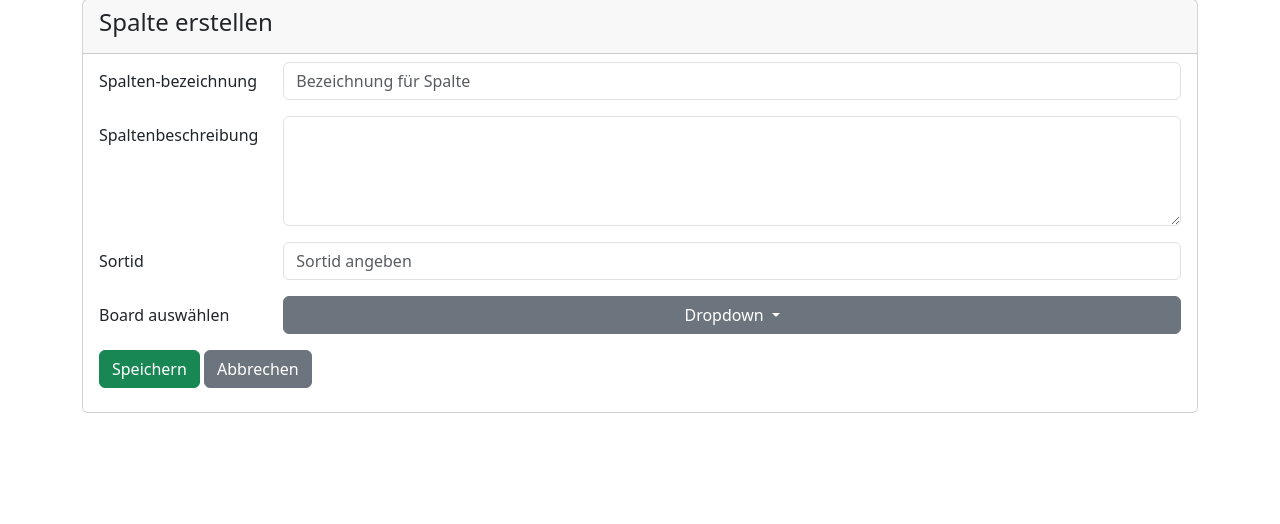
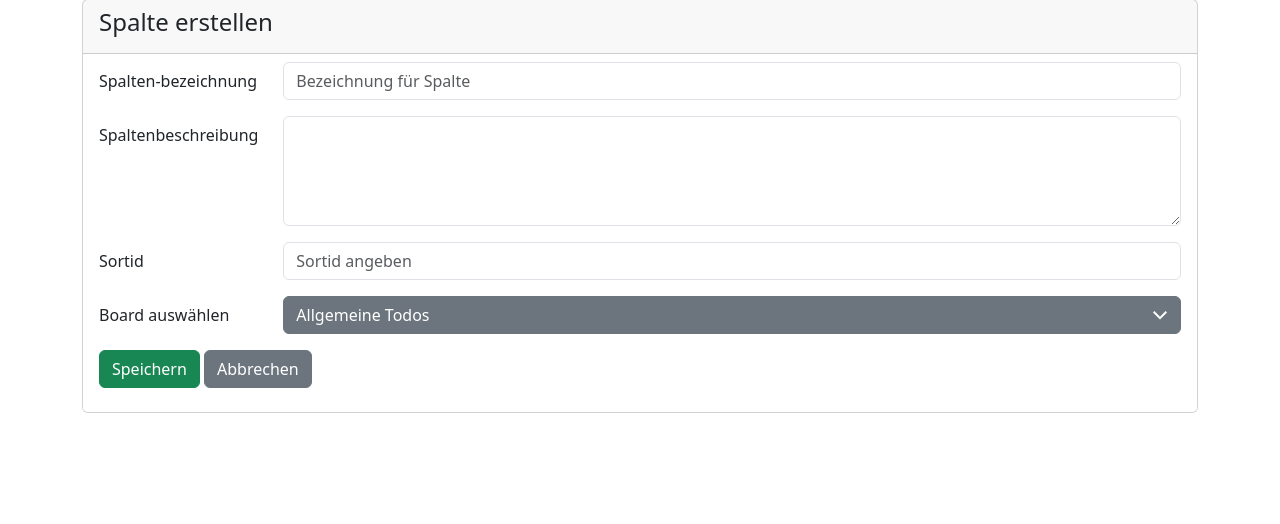
Before and after one commit to JDeffner/Webentwicklung, a PHP site: page /Uebung02/SpalteErstellen.html in a window 1280 px wide. Shown: the part 137-661 px from the top of the page. Run offline with PHP 8.4, Linux system fonts and the light colour scheme.

Commit message:
Uebung02

```diff
--- a/Uebung02/SpalteErstellen.html
+++ b/Uebung02/SpalteErstellen.html
@@ -63,21 +63,43 @@
                </div>
              </div>
 
-        <div class="mb-3 row">
-          <label for="Sortid" class="col-sm-2 col-form-label">Board auswählen</label>
+        <!--Hier unser alter code: -->
+        <!--<div class="mb-3 row">
+          <label for="sortid" class="col-sm-2 col-form-label">Board auswählen</label>
           <div class="dropdown col-sm-10">
             <button class="btn btn-secondary dropdown-toggle w-100" type="button" data-bs-toggle="dropdown" aria-expanded="false">
-              Dropdown
+              Allgemeine Tools
             </button>
             <ul class="dropdown-menu">
-              <li><button class="dropdown-item" type="button">Action</button></li>
-              <li><button class="dropdown-item" type="button">Another action</button></li>
-              <li><button class="dropdown-item" type="button">Something else here</button></li>
+              <li><button class="dropdown-item" type="button">Option 1</button></li>
+              <li><button class="dropdown-item" type="button">Option 2</button></li>
+              <li><button class="dropdown-item" type="button">Option 3</button></li>
             </ul>
+          </div>
+        </div>-->
+
+        <!--neuer code für den dropdown button um den text links und den pfeil rechts zu haben-->
+        <div class="mb-3 row align-items-center">
+          <label for="sortid" class="col-sm-2 col-form-label">Board auswählen</label>
+          <div class="dropdown col-sm-10 text-end">
+            <button class="btn btn-secondary w-100 text-start" type="button" data-bs-toggle="dropdown" aria-expanded="false">
+              Allgemeine Todos
+              <span class="float-end">
+                <svg xmlns="http://www.w3.org/2000/svg" width="16" height="16" fill="currentColor" class="bi bi-caret-down" viewBox="0 0 16 16">
+                    <path d="M8 10.535 1 3.536 2.414 2.12 8 7.694 13.586 2.12 15 3.536z"/>
+                </svg>
+            </span>
+            </button>
+            <ul class="dropdown-menu">
+              <li><button class="dropdown-item" type="button">Option 1</button></li>
+              <li><button class="dropdown-item" type="button">Option 2</button></li>
+              <li><button class="dropdown-item" type="button">Option 3</button></li>
+            </ul>
+          </div>
         </div>
 
 
-        </div>
+
 
 
         <button type="button" class="btn btn-success mb-3">Speichern</button>
@@ -89,6 +111,8 @@
 </main>
 
 
+
+<nav class="navbar fixed-bottom navbar-expand-lg bg-success navbar-dark">
   <footer>
     <div class="container pt-5 pb-4">
       <div class="row">
@@ -114,6 +138,7 @@
       </div>
     </div>
   </footer>
+</nav>
 
 
 </body>
--- a/Uebung02/Spalten.html
+++ b/Uebung02/Spalten.html
@@ -46,7 +46,7 @@
             <li class="list-group-item">
                 <button type="button" class="btn btn-primary mb-2">Erstellen</button>
 
-                <table class="table table-hover table-bordered">
+                <table class="table table-hover table-bordered table-responsive">
                     <thead>
                     <tr>
                         <th scope="col">ID</th>
```
Also changed, not shown: Uebung02/Style1.css (line endings or trailing spaces). Lines whose indentation alone changed are shown as unchanged.
